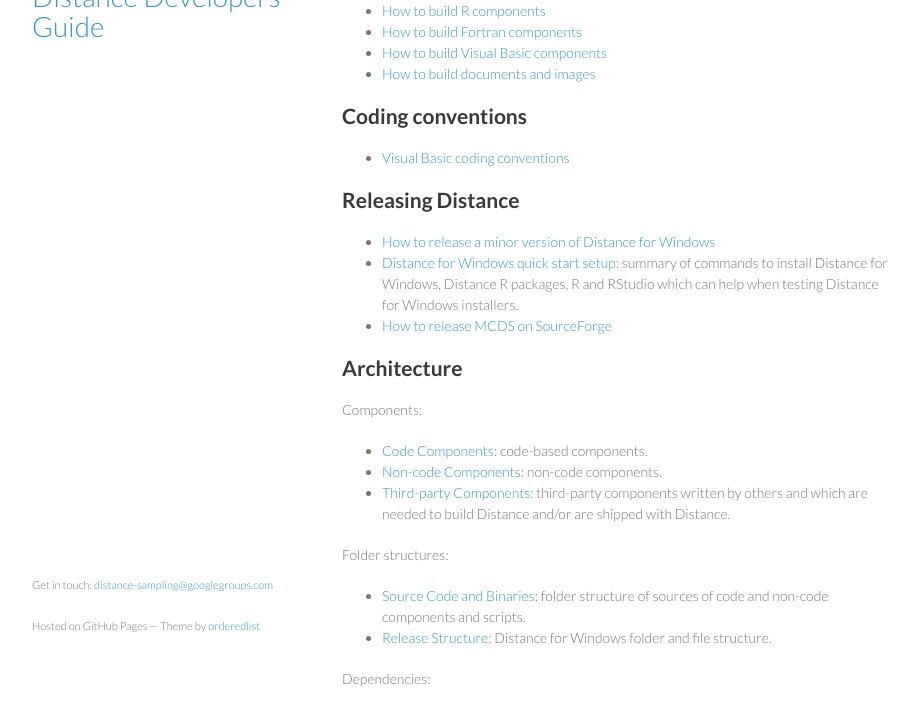
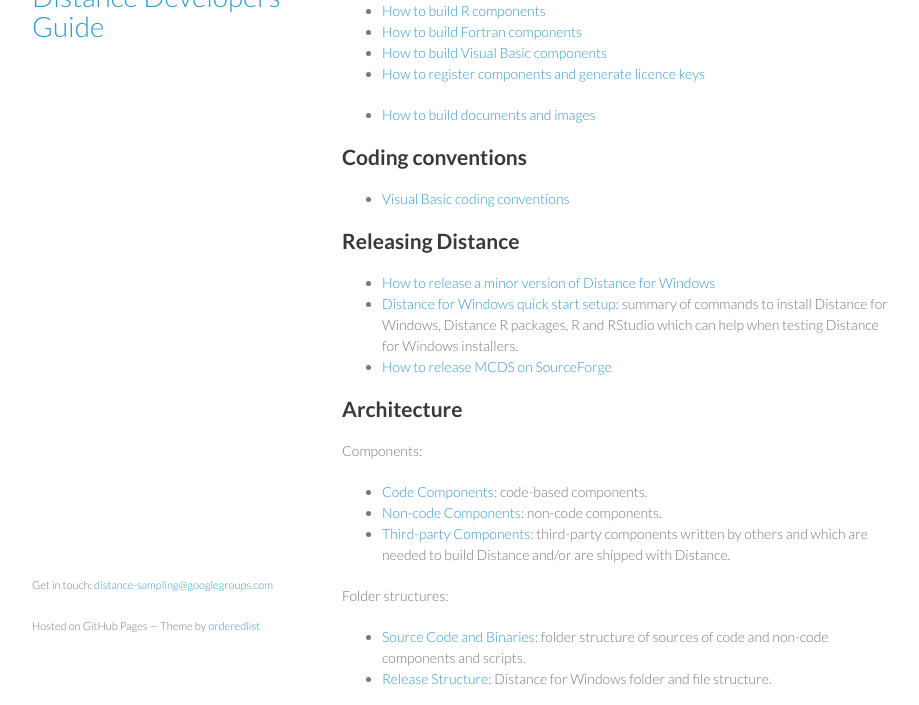
Before and after one commit to softwaresaved/distance-consultancy, a Jekyll site: the page built from index.md, in a window 1280 px wide and 900 px high, scrolled down 634 px, cut to the strip 195-900 px from the top of the window. Shown: the whole strip, without its empty margins (178-1097 px from the left). Built offline with Jekyll 4.4.1, drawn with Linux system fonts in a browser that asks for light colours.

Commit message:
Added link to register and generate licence key

```diff
--- a/index.md
+++ b/index.md
@@ -32,6 +32,8 @@
 * [How to build R components](./develop/BuildR.html)
 * [How to build Fortran components](./develop/BuildFortran.html)
 * [How to build Visual Basic components](./develop/BuildVisualBasic.html)
+* [How to register components and generate licence keys](./develop/RegisterGenerateLicenceKey.html)
+
 * [How to build documents and images](./develop/BuildDocumentsImages.html)
 
 ## Coding conventions
```
